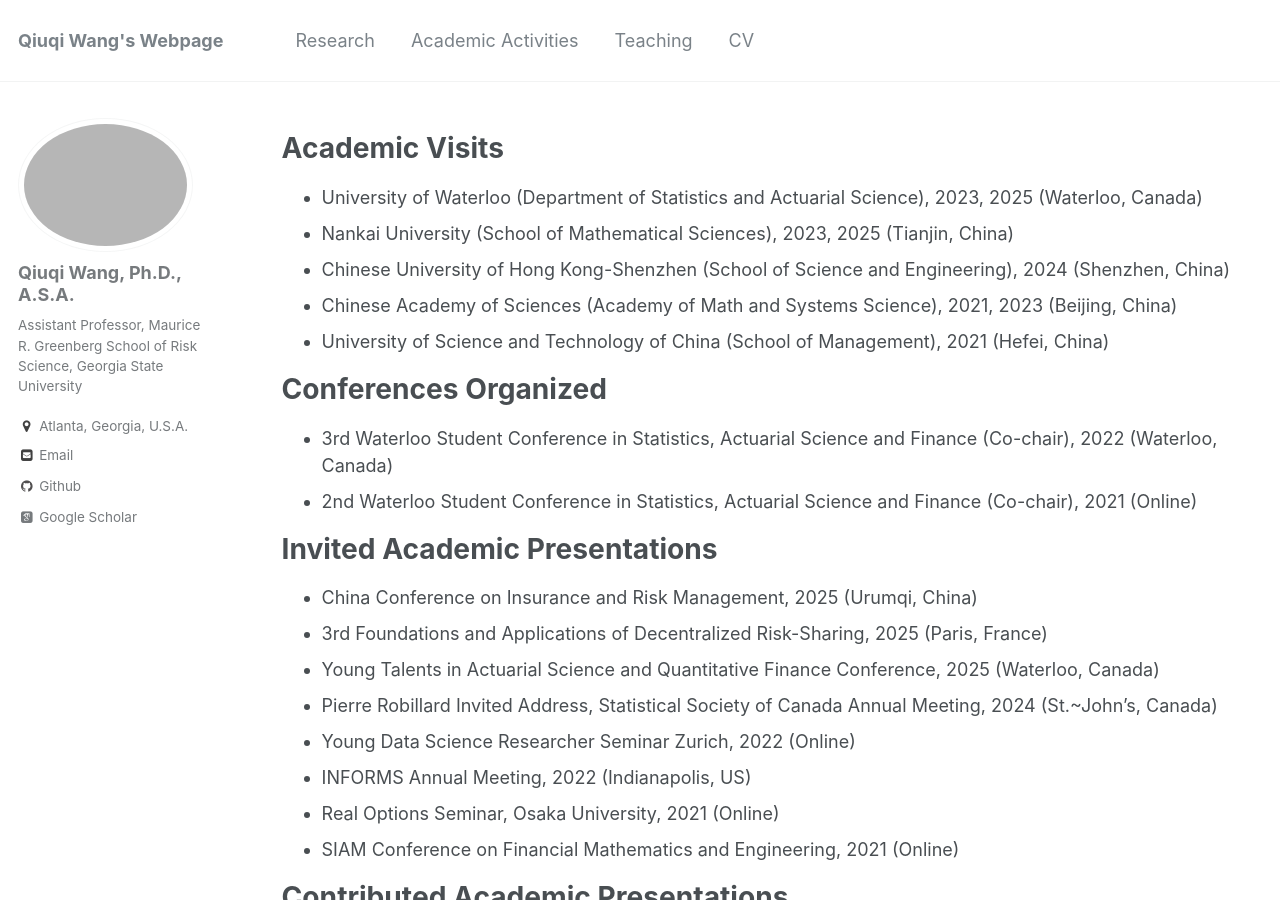
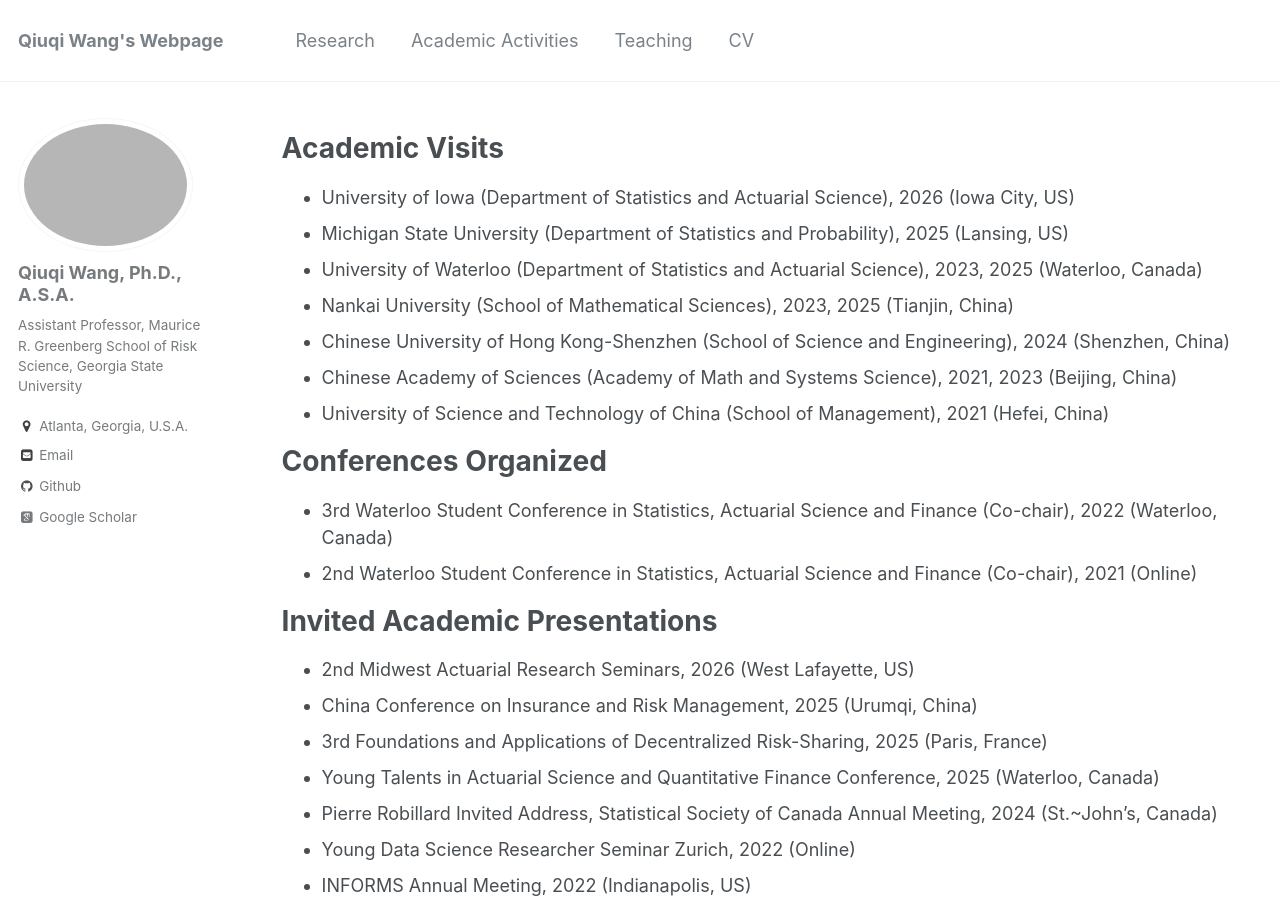
Before and after one commit to qwangan/qwangan.github.io, a Jekyll site: the page built from _pages/talks.md, in a window 1280 px wide and 900 px high. Built offline with Jekyll 4.4.1, drawn with Linux system fonts in a browser that asks for light colours; some web fonts are replaced.

Commit message:
Update talks.md

```diff
--- a/_pages/talks.md
+++ b/_pages/talks.md
@@ -6,6 +6,8 @@ author_profile: true
 ---
 
 # Academic Visits
+* University of Iowa (Department of Statistics and Actuarial Science), 2026 (Iowa City, US)
+* Michigan State University (Department of Statistics and Probability), 2025 (Lansing, US)
 * University of Waterloo (Department of Statistics and Actuarial Science), 2023, 2025 (Waterloo, Canada)
 * Nankai University (School of Mathematical Sciences), 2023, 2025 (Tianjin, China)
 * Chinese University of Hong Kong-Shenzhen (School of Science and Engineering), 2024 (Shenzhen, China)
@@ -17,6 +19,7 @@ author_profile: true
 * 2nd Waterloo Student Conference in Statistics, Actuarial Science and Finance (Co-chair), 2021 (Online)
 
 # Invited Academic Presentations
+* 2nd Midwest Actuarial Research Seminars, 2026 (West Lafayette, US)
 * China Conference on Insurance and Risk Management, 2025 (Urumqi, China)
 * 3rd Foundations and Applications of Decentralized Risk-Sharing, 2025 (Paris, France)
 * Young Talents in Actuarial Science and Quantitative Finance Conference, 2025 (Waterloo, Canada)
```
